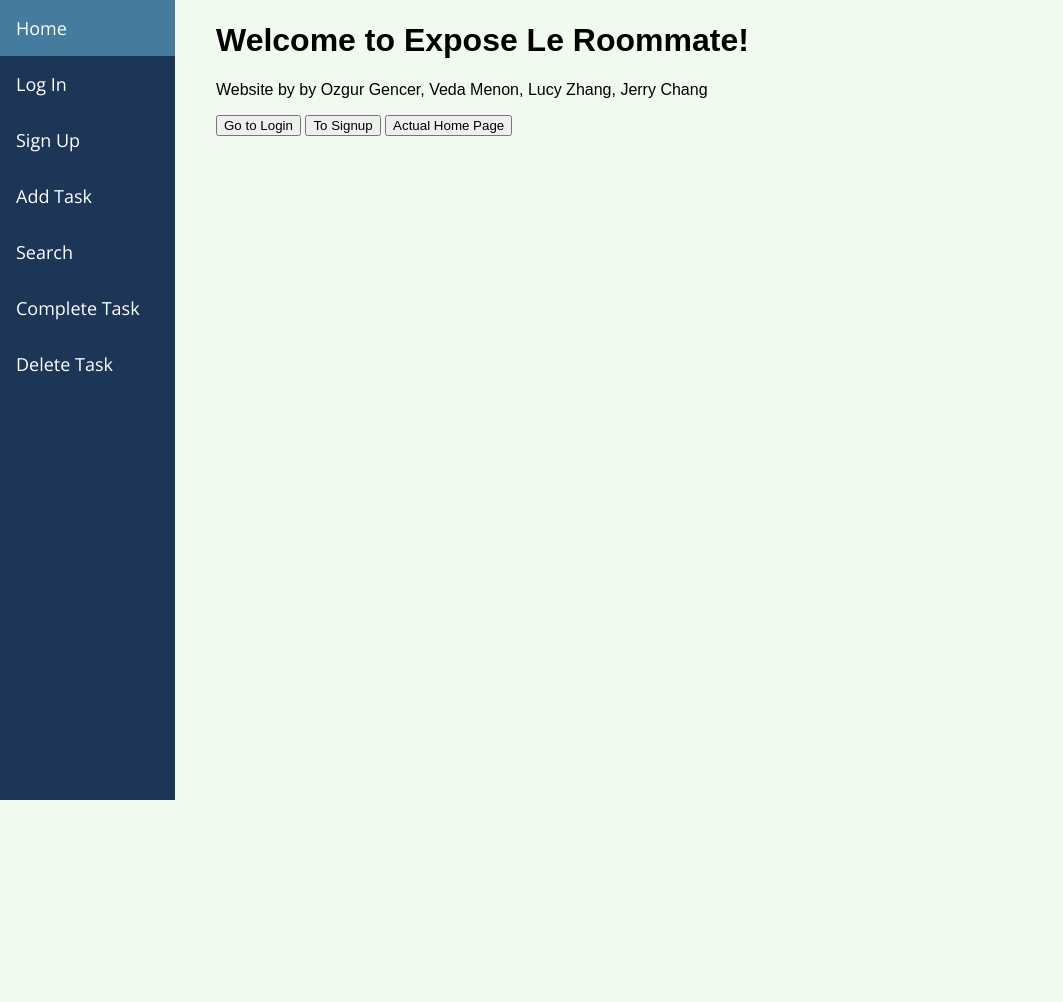
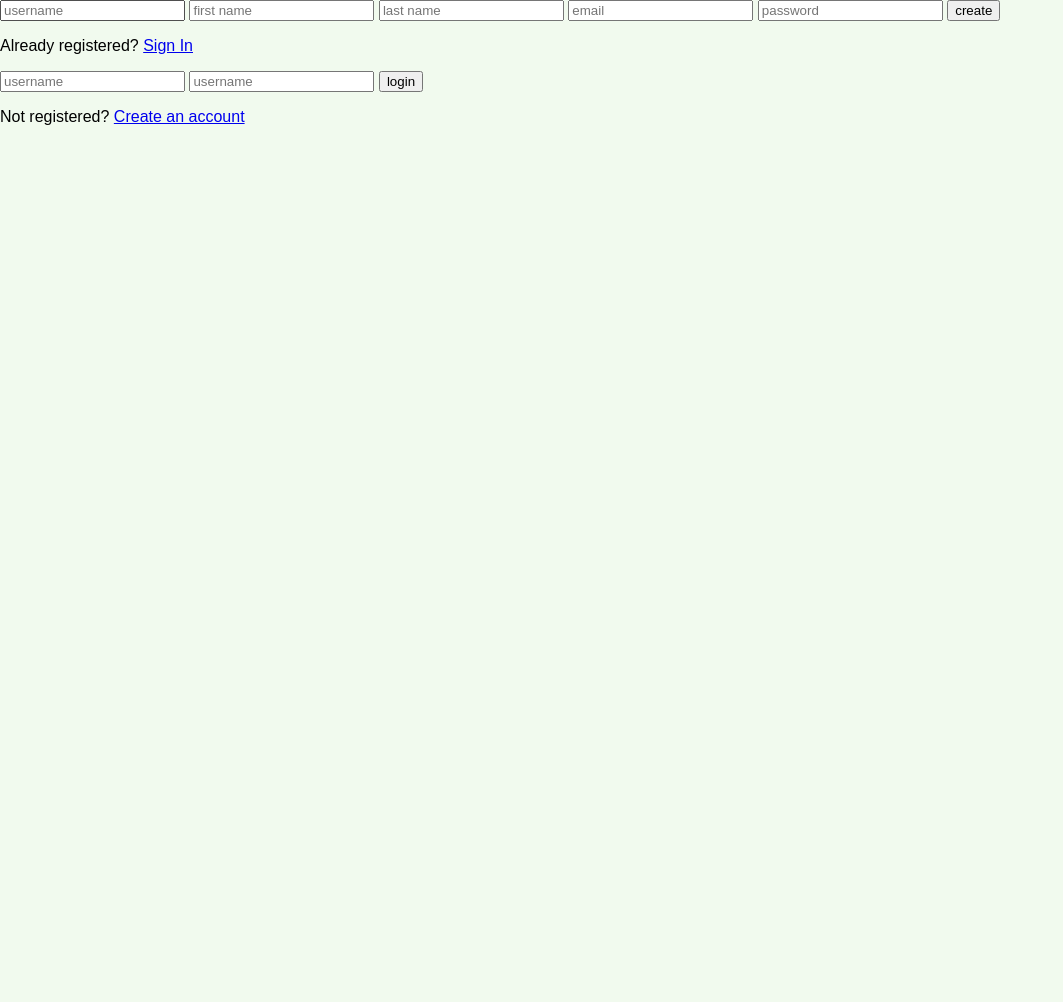
Before and after one commit to cjerryc/Bay_DB, a Flask app: page / in a window 1280 px wide. Shown: the whole page, without its empty margins (0-1063 px from the left). After the commit the page ends 125 px from the top, so only its background shows below. Run offline with Flask 2, Linux system fonts and the light colour scheme; some libraries are stand-ins or nearby versions.

Commit message:
alotofstuff

```diff
--- a/app.py
+++ b/app.py
@@ -8,7 +8,8 @@
 
 @app.route('/')
 def index():
-    return render_template('index.html')
+    #return render_template('index.html') #change to 'login.html' later
+    return render_template('login.html')
 
 
 @app.route('/hello/')
@@ -39,7 +40,7 @@
         current_firstname = queryRes[0]
         current_lastname = queryRes[1]
         if queryRes:
-            return render_template('welcome.html', name=queryRes[0], lastname=queryRes[1])
+            return render_template('home.html', name=queryRes[0], lastname=queryRes[1])
         else:
             return "<h1>Username or Password is wrong!!</h1> <p>try again!</p>"
 
--- a/templates/login.html
+++ b/templates/login.html
@@ -2,32 +2,40 @@
   <head>
     <meta name="viewport" content="width=device-width, initial-scale=1">
     <link rel="stylesheet" href="../static/style.css">
-    <link rel="stylesheet" href="../static/style.css">
+    <link rel="stylesheet" href="../static/login.css">
     <link rel="preconnect" href="https://fonts.gstatic.com">
     <link href="https://fonts.googleapis.com/css2?family=Abel&family=Open+Sans:wght@400;600&display=swap" rel="stylesheet">
     <script src="https://ajax.googleapis.com/ajax/libs/jquery/2.1.1/jquery.min.js"></script>
+    <script src="static/login.js"></script>
     <script src="../static/signup.js"></script>
+
   </head>
 
 <body>
-  <div class="sidebar">
-    <a href = "home" >Home</a>
-    <a class= "active" href = "login">Log In</a>
-    <a href = "signup">Sign Up</a>
-    <a href = "addtask">Add Task</a>
-    <a href = "search"> Search</a>
-    <a href = "completetask"> Complete Task</a>
-    <a href = "deletetask"> Delete Task</a>
-  </div>
-  <div class = "content">
-    <h2>Log In</h2>
-    <div class = "divform">
-      <form action = "/managelogin" method = "POST">
-      <p>Username <input type = "text" name = "username" required></p>
-      <p>Password <input type ="text" name = "passcode" required></p>
-      <p><input type = "submit" value = "submit" /></p>
+  <div class="login-page">
+    <div class="form">
+      <form class="register-form" action = "/signinfo" method = "POST">
+        <input type="text" placeholder="username" name = "username"/>
+        <input type="text" placeholder="first name" name = "firstname"/>
+        <input type="text" placeholder="last name" name = "lastname"/>
+        <input type="text" placeholder="email" name = "email"/>
+        <input type="text" placeholder="password" name = "passcode"/>
+        <button value = "submit">create</button>
+        <p class="message">Already registered? <a href="#">Sign In</a></p>
+      </form>
+      <form class="login-form" action = "/managelogin" method = "POST">
+        <input type = "text" placeholder = "username" name = "username" required>
+        <input type ="password" placeholder = "username"name = "passcode" required>
+        <button value = "submit">login</button>
+        <p class="message">Not registered? <a href="#">Create an account</a></p>
       </form>
     </div>
   </div>
+  <script>
+    $('.message a').click(function(){
+      $('form').animate({height: "toggle", opacity: "toggle"}, "slow");
+    });
+   </script>
 </body>
-    </html>
+
+</html>
```
Also changed, not shown: templates/home.html (+7 -3 lines), templates/signupinfo.html (+26 -1 lines).
